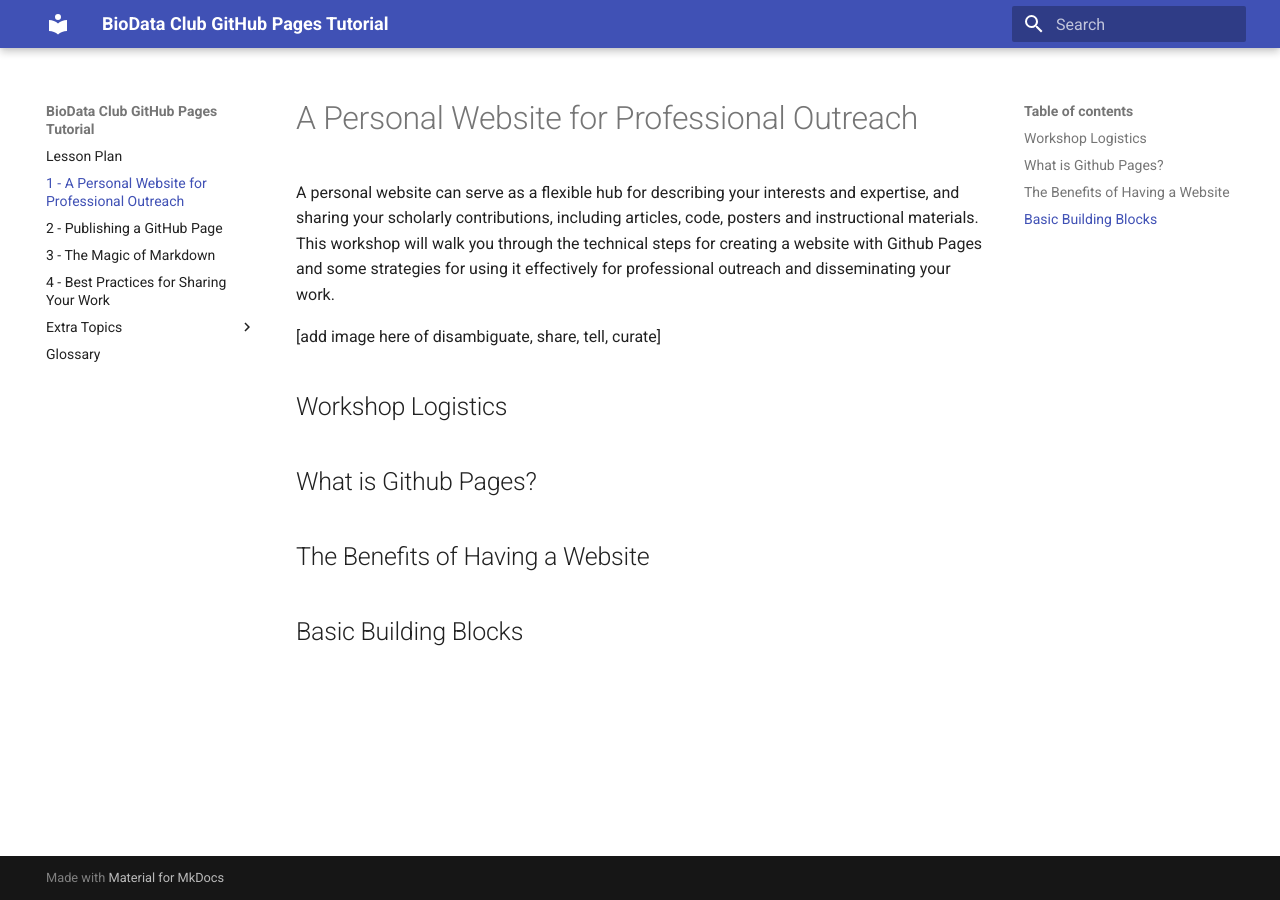
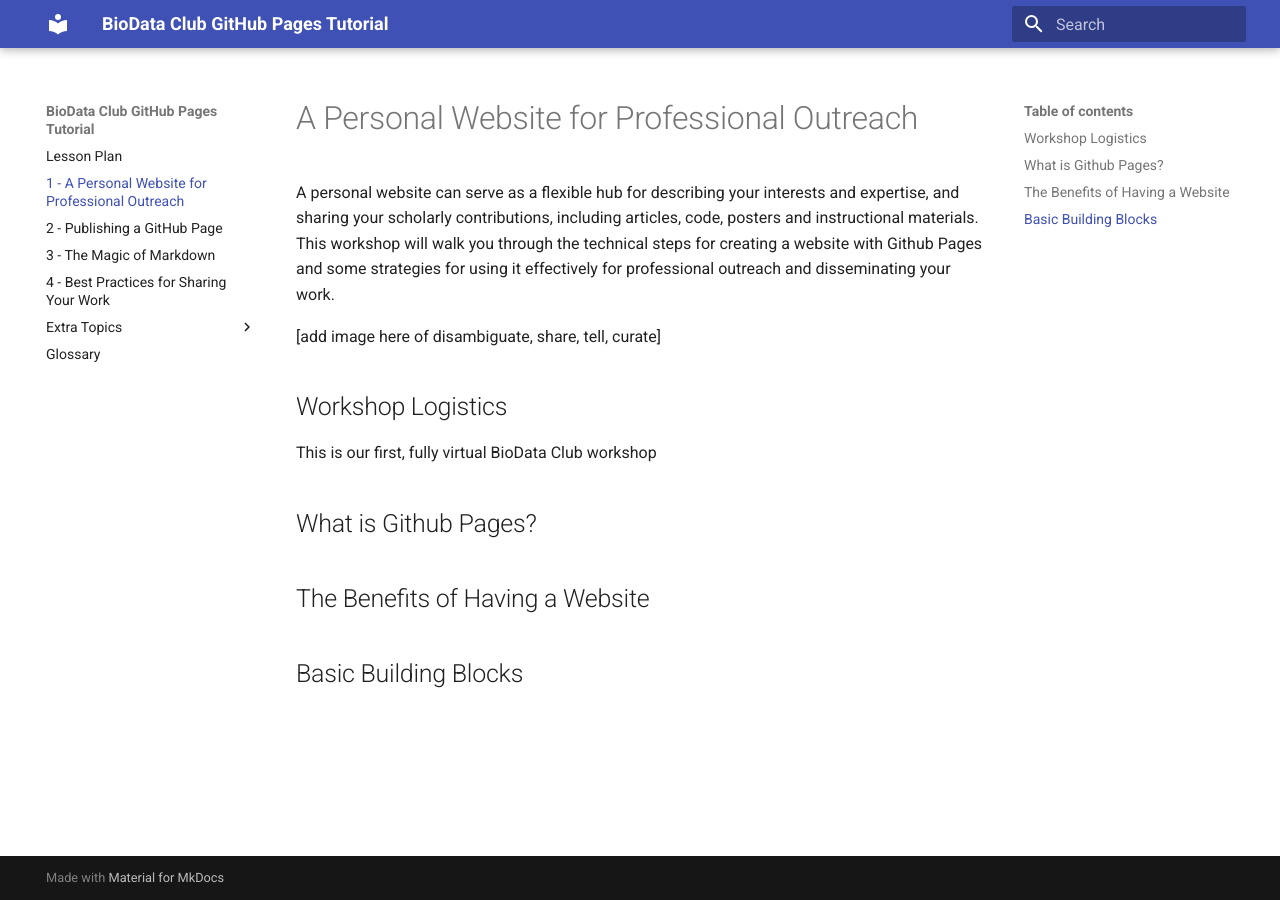
Before and after one commit to BioData-Club/ghpages-rtd, an MkDocs documentation site: the page built from docs/lessons/1.md, in a window 1280 px wide. Built offline with MkDocs 1.6.1 and Material for MkDocs 9.7.7, drawn with Linux system fonts in a browser that asks for light colours; old or Windows-style settings are respelled for this version of MkDocs.

Commit message:
Update 1.md

```diff
--- a/docs/lessons/1.md
+++ b/docs/lessons/1.md
@@ -1,10 +1,11 @@
 # A Personal Website for Professional Outreach
-
 A personal website can serve as a flexible hub for describing your interests and expertise, and sharing your scholarly contributions, including articles, code, posters and instructional materials.  This workshop will walk you through the technical steps for creating a website with Github Pages and some strategies for using it effectively for professional outreach and disseminating your work.
 
 [add image here of disambiguate, share, tell, curate]
 
 ## Workshop Logistics
+This is our first, fully virtual BioData Club workshop
+
 ## What is Github Pages?
 ## The Benefits of Having a Website
 ## Basic Building Blocks
```
